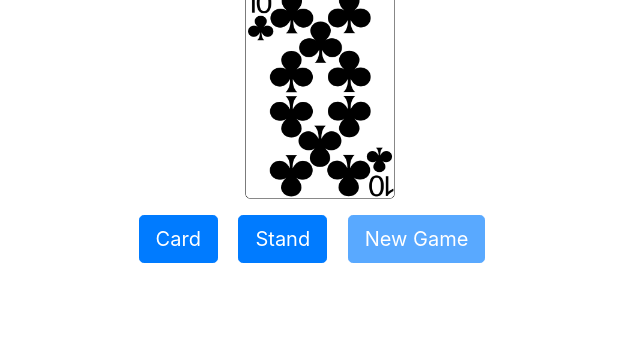
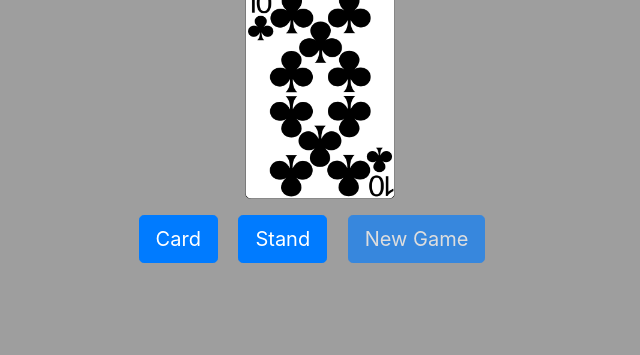
Before and after one commit to qetlife/Black-Jack, a plain HTML site: page index.html in a window 1280 px wide. Shown: the part 445-800 px from the top of the page, without its empty margins (320-960 px from the left). Drawn offline with nearby package versions, Linux system fonts and the light colour scheme; the site is published under a folder, as on GitHub Pages, so addresses that start at the root find nothing.

Commit message:
Add files via upload

```diff
--- a/css/main.css
+++ b/css/main.css
@@ -32,5 +32,5 @@ h3 {
 
 
 .color-picture {
-    background: url(/imgs/background.png)center/cover fixed;
+    background: url(../imgs/background.png)center/cover fixed;
 }
```
